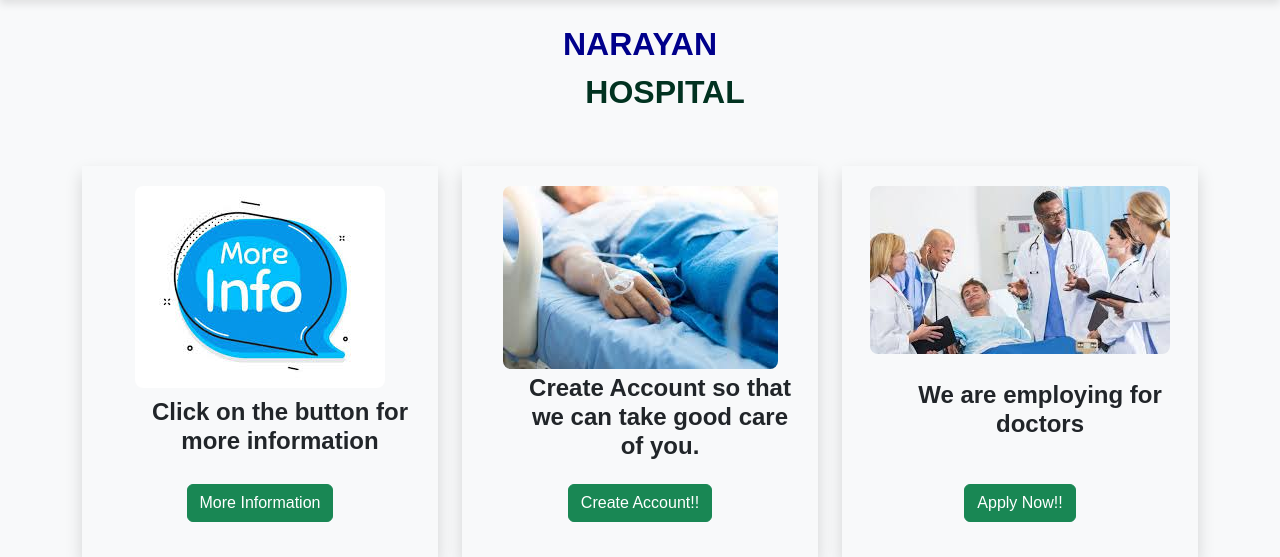
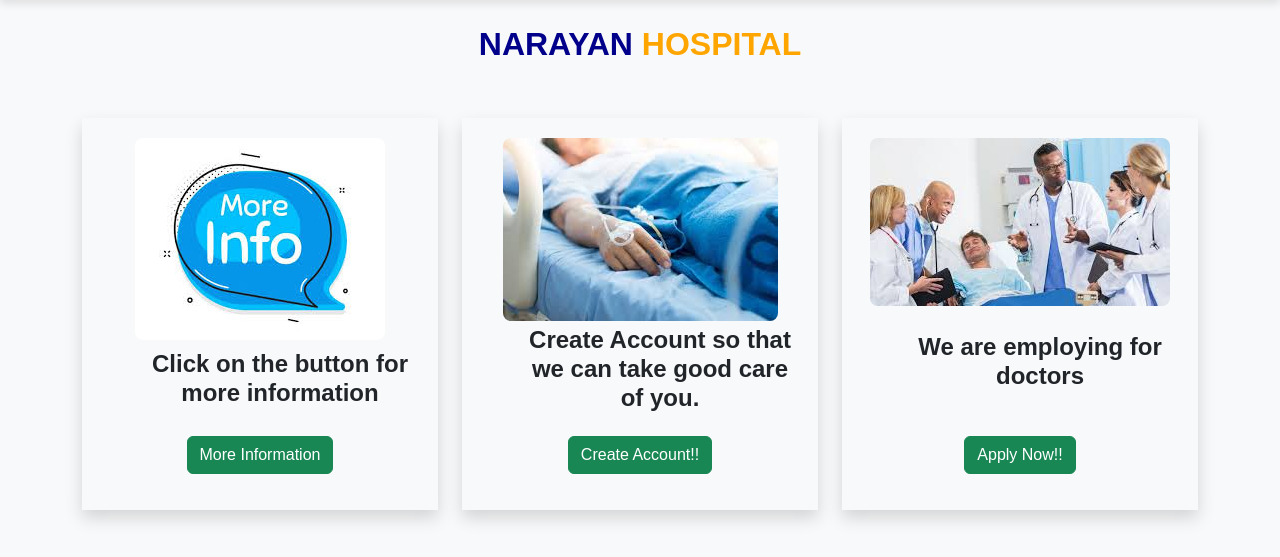
Before and after one commit to Jay1811004/Medisync-A-website-for-Hospital-Management-System_22CS008_22CS014, a PHP site: page / in a window 1280 px wide. Shown: the part 59-616 px from the top of the page. Run offline with PHP 8.4, Linux system fonts and the light colour scheme; some libraries are stand-ins or nearby versions.

Commit message:
Update index.php

```diff
--- a/Hospital/index.php
+++ b/Hospital/index.php
@@ -40,9 +40,9 @@
             color: #00008B;
         }
 
-        #p2 {
+        span {
             color: #013220;
-            padding-left: 50px;
+            /* padding-left: 50px;   */
         }
 
         .h_name {
@@ -68,6 +68,9 @@
             background-color: #28a745;
             transform: scale(1.05);
         }
+        span{
+            color:orange;
+        }
     </style>
 </head>
 <body>
@@ -76,8 +79,8 @@
 
 
     <div class="h_name">
-        <p id="p1">NARAYAN</p>
-        <p id="p2">HOSPITAL</p>
+        <p id="p1">NARAYAN  <span>HOSPITAL</span></p>
+        <!-- <p id="p2"></p> -->
     </div>
 
     <div style="margin-top: 50px;"></div>
```
